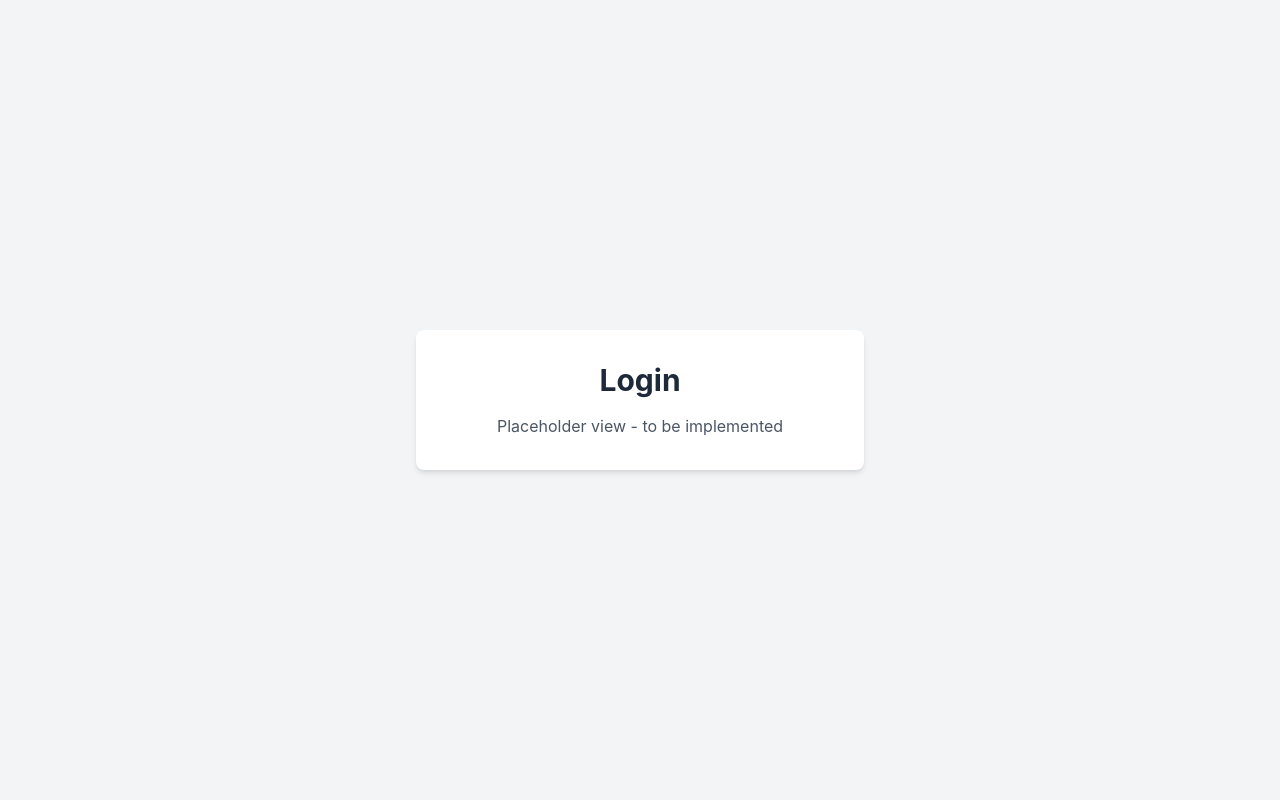
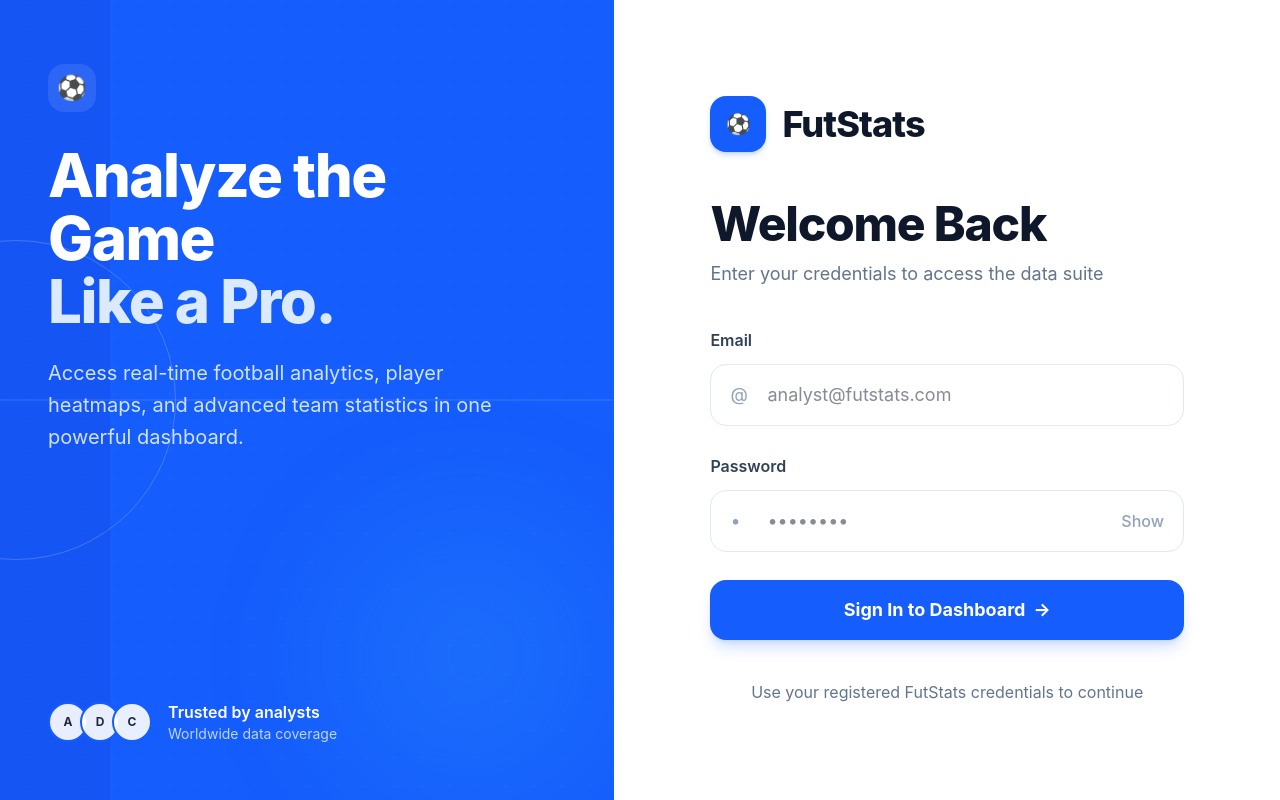
Before and after one commit to camiloarbr/FutStats, a Vue app in the folder frontend/: page /login in a window 1280 px wide. Built offline with nearby package versions, Linux system fonts and the light colour scheme; no server answers.

Commit message:
feat: implement US-10 LoginView

```diff
--- a/frontend/src/views/LoginView.vue
+++ b/frontend/src/views/LoginView.vue
@@ -1,12 +1,220 @@
+<!-- @author: Samuel | FutStats -->
 <script setup lang="ts">
-// @author: [Name] | FutStats
+import { ref, type Ref } from 'vue'
+import { useRouter } from 'vue-router'
+import { AuthService } from '@/services/AuthService'
+
+const router = useRouter()
+
+const email: Ref<string> = ref('')
+const password: Ref<string> = ref('')
+const error: Ref<string | null> = ref(null)
+const isSubmitting: Ref<boolean> = ref(false)
+const showPassword: Ref<boolean> = ref(false)
+
+async function handleSubmit(): Promise<void> {
+  error.value = null
+  isSubmitting.value = true
+
+  try {
+    const isAuthenticated = AuthService.login(email.value, password.value)
+
+    if (!isAuthenticated) {
+      error.value = 'Invalid email or password'
+      return
+    }
+
+    await router.push({ name: 'home' })
+  } finally {
+    isSubmitting.value = false
+  }
+}
 </script>
 
 <template>
-  <section class="min-h-screen flex items-center justify-center bg-gray-100">
-    <div class="max-w-md w-full bg-white rounded-lg shadow-md p-8">
-      <h1 class="text-3xl font-bold text-gray-800 text-center mb-4">Login</h1>
-      <p class="text-gray-600 text-center">Placeholder view - to be implemented</p>
+  <section class="min-h-screen bg-slate-100 text-slate-900 dark:bg-slate-950 dark:text-slate-100">
+    <div class="flex min-h-screen w-full overflow-hidden bg-white md:flex-row dark:bg-slate-900">
+      <aside
+        class="relative hidden w-[48%] overflow-hidden bg-blue-600 md:flex md:flex-col md:justify-between"
+      >
+        <div class="absolute inset-0 opacity-10">
+          <div
+            class="h-full w-full"
+            style="
+              background-image: radial-gradient(circle at 2px 2px, rgba(255,255,255,0.35) 1px, transparent 0);
+              background-size: 28px 28px;
+            "
+          ></div>
+        </div>
+
+        <div class="absolute inset-0">
+          <div class="absolute inset-y-0 left-0 w-[110px] bg-blue-700/35"></div>
+          <div
+            class="absolute -left-36 top-1/2 h-[320px] w-[320px] -translate-y-1/2 rounded-full border border-white/20"
+          ></div>
+          <div class="absolute top-1/2 h-px w-full -translate-y-1/2 bg-white/15"></div>
+          <div
+            class="absolute bottom-0 right-0 h-72 w-72 rounded-full bg-cyan-300/10 blur-3xl"
+          ></div>
+        </div>
+
+        <div class="relative z-10 px-10 pt-14 text-white lg:px-12 lg:pt-16">
+          <div
+            class="mb-8 flex h-12 w-12 items-center justify-center rounded-2xl bg-white/10 backdrop-blur"
+          >
+            <span class="text-2xl">⚽</span>
+          </div>
+
+          <h1 class="max-w-md text-5xl font-extrabold leading-[1.05] tracking-tight xl:text-6xl">
+            Analyze the Game
+            <span class="block text-blue-100">Like a Pro.</span>
+          </h1>
+
+          <p class="mt-6 max-w-md text-lg leading-8 text-blue-100/95 xl:text-xl">
+            Access real-time football analytics, player heatmaps, and advanced team statistics
+            in one powerful dashboard.
+          </p>
+        </div>
+
+        <div class="relative z-10 px-10 pb-12 lg:px-12 lg:pb-14">
+          <div class="flex items-center gap-4 text-white">
+            <div class="flex -space-x-2">
+              <div
+                class="flex h-10 w-10 items-center justify-center rounded-full border-2 border-blue-600 bg-white/90 text-xs font-bold text-slate-800"
+              >
+                A
+              </div>
+              <div
+                class="flex h-10 w-10 items-center justify-center rounded-full border-2 border-blue-600 bg-white/90 text-xs font-bold text-slate-800"
+              >
+                D
+              </div>
+              <div
+                class="flex h-10 w-10 items-center justify-center rounded-full border-2 border-blue-600 bg-white/90 text-xs font-bold text-slate-800"
+              >
+                C
+              </div>
+            </div>
+
+            <div>
+              <p class="text-base font-semibold">Trusted by analysts</p>
+              <p class="text-sm text-blue-100/85">Worldwide data coverage</p>
+            </div>
+          </div>
+        </div>
+      </aside>
+
+      <main
+        class="flex w-full items-center justify-center bg-white px-10 py-12 md:w-[52%] md:px-16 lg:px-20 xl:px-24 dark:bg-slate-900"
+      >
+        <div class="w-full max-w-xl">
+          <div class="mb-12 flex items-center gap-4">
+            <div
+              class="flex h-14 w-14 items-center justify-center rounded-2xl bg-blue-600 shadow-md shadow-blue-600/20"
+            >
+              <span class="text-xl text-white">⚽</span>
+            </div>
+            <h2 class="text-4xl font-extrabold tracking-tight text-slate-900 dark:text-white">
+              FutStats
+            </h2>
+          </div>
+
+          <div class="mb-10">
+            <h3 class="text-5xl font-extrabold tracking-tight text-slate-900 dark:text-white">
+              Welcome Back
+            </h3>
+            <p class="mt-3 text-lg text-slate-500 dark:text-slate-400">
+              Enter your credentials to access the data suite
+            </p>
+          </div>
+
+          <form class="space-y-7" @submit.prevent="handleSubmit">
+            <div>
+              <label
+                for="email"
+                class="mb-3 block text-base font-semibold text-slate-700 dark:text-slate-300"
+              >
+                Email
+              </label>
+
+              <div class="relative">
+                <span
+                  class="pointer-events-none absolute left-5 top-1/2 -translate-y-1/2 text-lg text-slate-400"
+                >
+                  @
+                </span>
+
+                <input
+                  id="email"
+                  v-model="email"
+                  type="email"
+                  required
+                  autocomplete="email"
+                  placeholder="analyst@futstats.com"
+                  class="w-full rounded-2xl border border-slate-200 bg-white py-4 pl-14 pr-5 text-lg text-slate-900 outline-none transition focus:border-blue-500 focus:ring-4 focus:ring-blue-500/10 dark:border-slate-700 dark:bg-slate-800 dark:text-white"
+                />
+              </div>
+            </div>
+
+            <div>
+              <label
+                for="password"
+                class="mb-3 block text-base font-semibold text-slate-700 dark:text-slate-300"
+              >
+                Password
+              </label>
+
+              <div class="relative">
+                <span
+                  class="pointer-events-none absolute left-5 top-1/2 -translate-y-1/2 text-lg text-slate-400"
+                >
+                  •
+                </span>
+
+                <input
+                  id="password"
+                  v-model="password"
+                  :type="showPassword ? 'text' : 'password'"
+                  required
+                  autocomplete="current-password"
+                  placeholder="••••••••"
+                  class="w-full rounded-2xl border border-slate-200 bg-white py-4 pl-14 pr-20 text-lg text-slate-900 outline-none transition focus:border-blue-500 focus:ring-4 focus:ring-blue-500/10 dark:border-slate-700 dark:bg-slate-800 dark:text-white"
+                />
+
+                <button
+                  type="button"
+                  class="absolute right-5 top-1/2 -translate-y-1/2 text-base font-medium text-slate-400 transition hover:text-slate-600 dark:hover:text-slate-200"
+                  @click="showPassword = !showPassword"
+                >
+                  {{ showPassword ? 'Hide' : 'Show' }}
+                </button>
+              </div>
+            </div>
+
+            <p
+              v-if="error"
+              class="rounded-2xl border border-red-200 bg-red-50 px-4 py-3 text-base font-medium text-red-600 dark:border-red-900/50 dark:bg-red-950/30 dark:text-red-400"
+            >
+              {{ error }}
+            </p>
+
+            <button
+              type="submit"
+              :disabled="isSubmitting"
+              class="flex w-full items-center justify-center gap-2 rounded-2xl bg-blue-600 py-4 text-lg font-bold text-white shadow-lg shadow-blue-600/20 transition hover:bg-blue-700 disabled:cursor-not-allowed disabled:opacity-60"
+            >
+              <span>{{ isSubmitting ? 'Signing In...' : 'Sign In to Dashboard' }}</span>
+              <span aria-hidden="true">→</span>
+            </button>
+          </form>
+
+          <div class="mt-10 text-center">
+            <p class="text-base text-slate-500 dark:text-slate-400">
+              Use your registered FutStats credentials to continue
+            </p>
+          </div>
+        </div>
+      </main>
     </div>
   </section>
 </template>
```
Also changed, not shown: 1 other file (tests, documents, lock files or other folders).
